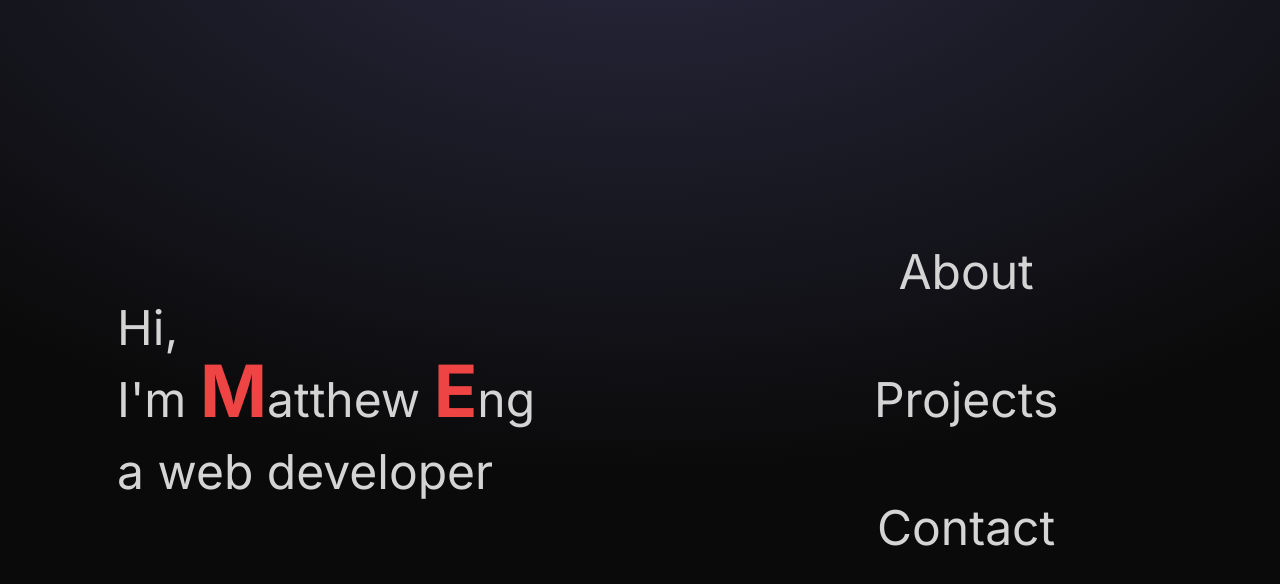
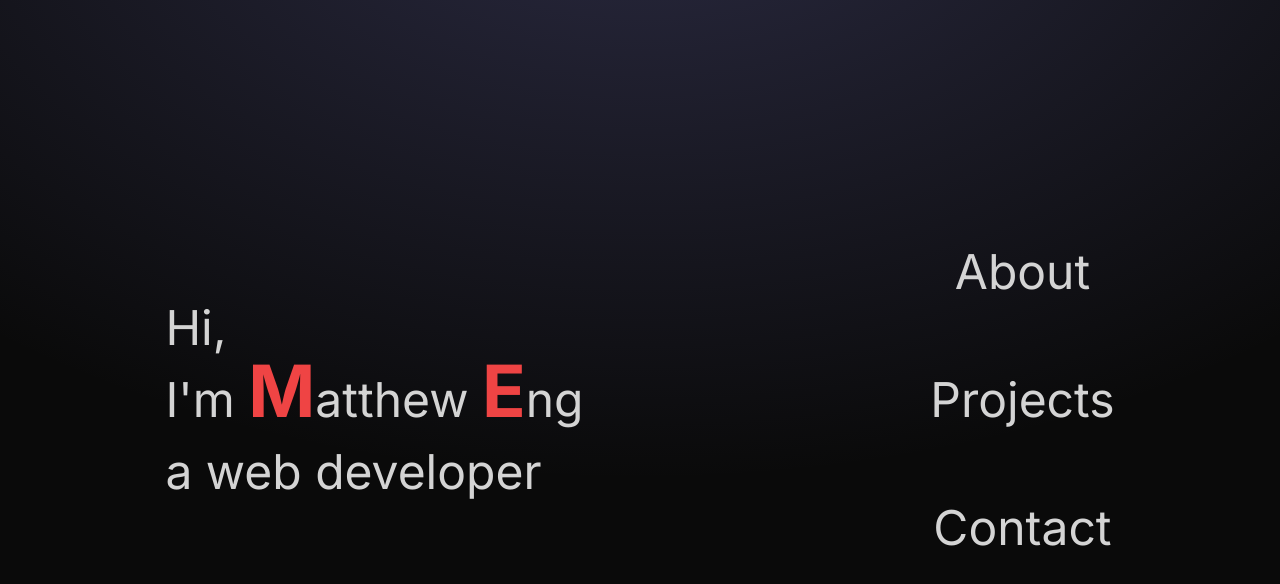
Before and after one commit to Mattheweng1/portfolio, a React (Vite) app: page / in a window 1280 px wide. Shown: the top 584 px of the page. Built offline with nearby package versions, Linux system fonts and the light colour scheme.

Commit message:
Setup layout

```diff
--- a/src/App.jsx
+++ b/src/App.jsx
@@ -3,10 +3,13 @@ import { Outlet } from "react-router-dom";
 const App = () => {
   return (
     <div className="overflow-x-hidden text-neutral-300 antialiased selection:bg-cyan-300 selection:text-cyan-900">
-      {/* <div className="fixed top-0 z-10 h-full w-full"></div> */}
-      <div className="absolute top-0 z-[-2] h-screen w-screen bg-neutral-950 bg-[radial-gradient(ellipse_80%_80%_at_50%_-20%,rgba(120,119,198,0.3),rgba(255,255,255,0))]"></div>
-      {/* <div className="container mx-auto px-8"></div> */}
-      <Outlet />
+      <div className="fixed top-0 -z-10 h-full w-full">
+        <div className="absolute top-0 z-[-2] h-screen w-screen bg-neutral-950 bg-[radial-gradient(ellipse_80%_80%_at_50%_-20%,rgba(120,119,198,0.3),rgba(255,255,255,0))]"></div>
+      </div>
+
+      <div className="w-screen px-10">
+        <Outlet />
+      </div>
     </div>
   );
 };
--- a/src/components/Home.jsx
+++ b/src/components/Home.jsx
@@ -2,8 +2,8 @@ import { NavLink } from "react-router-dom";
 
 const Home = () => {
   return (
-    <div className="flex items-center h-screen w-screen">
-      <div className="container p-6 flex justify-center">
+    <div className="flex flex-wrap justify-between items-center gap-x-24 h-screen w-full">
+      <div className="flex-auto m-6 flex justify-center">
         <h1 className="text-5xl leading-normal ">
           Hi,
           <br />
@@ -19,7 +19,7 @@ const Home = () => {
           <br />a web developer
         </h1>
       </div>
-      <div className="container flex flex-col gap-20 items-center text-5xl">
+      <div className="flex-auto m-6 flex flex-col gap-20 items-center text-5xl">
         <NavLink to="/about">About</NavLink>
         <NavLink to="/projects">Projects</NavLink>
         <NavLink to="/contact">Contact</NavLink>
--- a/src/components/Navbar.jsx
+++ b/src/components/Navbar.jsx
@@ -13,7 +13,7 @@ const Navbar = () => {
   };
 
   return (
-    <nav className="m-8 flex items-center justify-between p-6">
+    <nav className="mt-8 mb-16 flex items-center justify-between">
       <NavLink
         to={"/"}
         className="flex flex-shrink-0 items-end font-bold select-none z-10"
```
